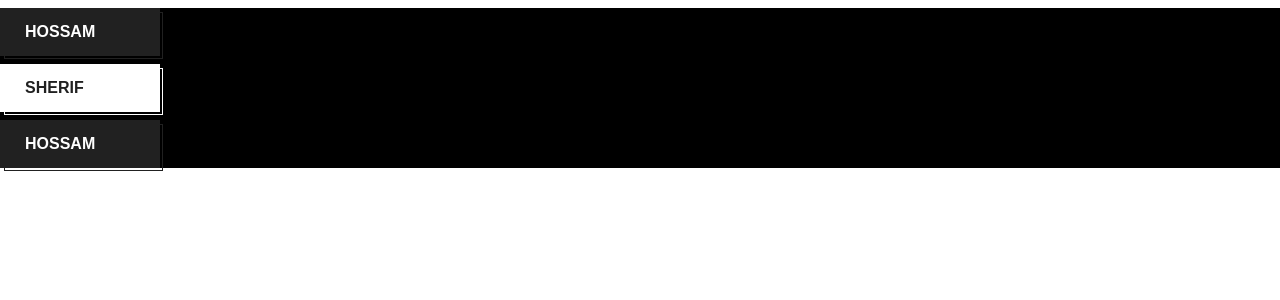
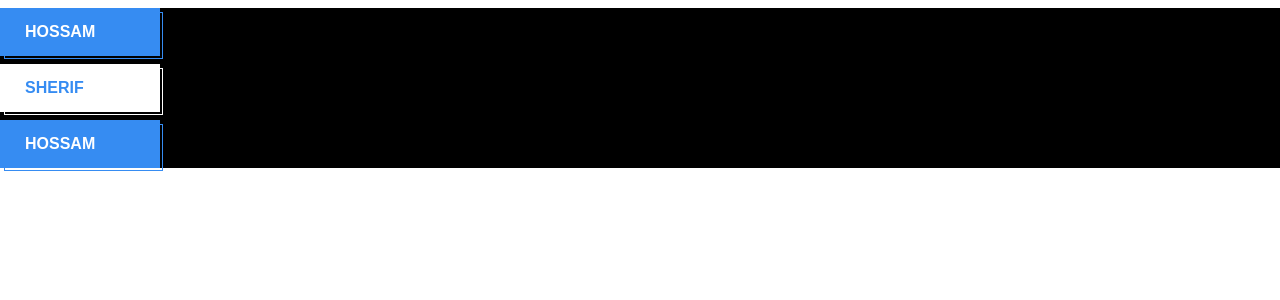
Before and after one commit to husam287/tangent-shop-web, a Next.js app: page / in a window 1280 px wide. Shown: the top 300 px of the page. Built offline with nearby package versions, Linux system fonts and the light colour scheme.

Commit message:
fix: adjust color theme

```diff
--- a/src/components/atoms/Button/styles.module.scss
+++ b/src/components/atoms/Button/styles.module.scss
@@ -42,43 +42,43 @@
 }
 
 .btn-primary {
-  background-color: $primary-clr;
-  border: 1px solid $primary-clr;
-  color: $light-clr;
+  background-color: $primary;
+  border: 1px solid $primary;
+  color: $light;
 
   &:hover {
-    background-color: $light-clr;
-    color: $primary-clr;
+    background-color: $light;
+    color: $primary;
   }
 
   &::after {
-    border-bottom: 1px solid $primary-clr;
-    border-left: 1px solid $primary-clr;
+    border-bottom: 1px solid $primary;
+    border-left: 1px solid $primary;
   }
 
   &::before {
-    border-right: 1px solid $primary-clr;
-    border-top: 1px solid $primary-clr;
+    border-right: 1px solid $primary;
+    border-top: 1px solid $primary;
   }
 }
 
 .btn-secondary {
-  background-color: $light-clr;
-  border: 1px solid $light-clr;
-  color: $primary-clr;
+  background-color: $light;
+  border: 1px solid $light;
+  color: $primary;
 
   &:hover {
-    background-color: $primary-clr;
-    color: $light-clr;
+    background-color: $primary;
+    color: $light;
   }
 
   &::after {
-    border-bottom: 1px solid $light-clr;
-    border-left: 1px solid $light-clr;
+    border-bottom: 1px solid $light;
+    border-left: 1px solid $light;
   }
 
   &::before {
-    border-right: 1px solid $light-clr;
-    border-top: 1px solid $light-clr;
+    border-right: 1px solid $light;
+    border-top: 1px solid $light;
   }
 }
--- a/src/styles/_all.scss
+++ b/src/styles/_all.scss
@@ -1 +1 @@
-@import "variables", "mixins";
+@import "variables", "mixins", "colors";
--- /dev/null
+++ b/src/styles/_colors.scss
@@ -0,0 +1,19 @@
+// main colors
+$primary: #212121;
+$light: #ffffff;
+$primary: #368cf2;
+$lightprimary: #6541b4;
+$secondary: #7e4ef7;
+$accentyellow: #fec214;
+$grey: #dedde0;
+$darkgrey: #b9b8be;
+$dark: #100a1f;
+$headlinedark: #072736;
+$light: #ffffff;
+$greybg: #f9f6ef99;
+$secondarytext: #100a1f8a;
+$transparent: transparent;
+
+// system message colors
+$success: #159f91;
+$danger: #ff193b;
--- a/src/styles/_variables.scss
+++ b/src/styles/_variables.scss
@@ -1,3 +1 @@
 $mobile-breakpoint: 991px;
-$primary-clr: #212121;
-$light-clr: #ffffff;
```
Also changed, not shown: src/constant/colors.ts (+17 -2 lines).
